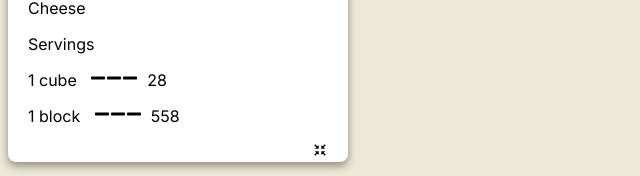
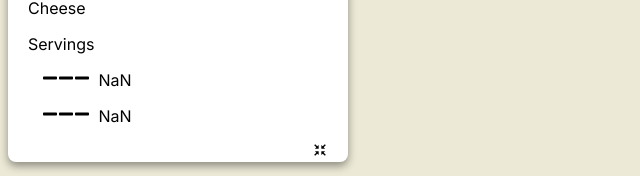
Before and after one commit to devjoshdev/nutritionation-station, a Next.js app: page / in a window 1280 px wide. Both pictures are taken after a click on the icon 320 px from the left and 219 px from the top of the page. Shown: the part 178-354 px from the top of the page, without its empty margins (0-640 px from the left). Built offline with nearby package versions, Linux system fonts and the light colour scheme.

Commit message:
Modify the props to better represent the data returned by API

```diff
--- a/components/Food.js
+++ b/components/Food.js
@@ -17,6 +17,9 @@ const expandContractStyle = {
     float: 'right',
     cursor: 'pointer'
 };
+
+const computeCals = (gramWeight, calsPer100) => ((gramWeight * calsPer100) / (100));
+
 const Food = (props) => {
     const [expanded, setExpanded] = useState(false);
     return (
@@ -28,7 +31,7 @@ const Food = (props) => {
                 {expanded &&
                     <div>
                         <p>Servings</p>
-                        {props.servings.map(serving => <p key={serving.id}>{serving.desc}&nbsp;&nbsp;&nbsp;<FaMinus/><FaMinus/><FaMinus/>&nbsp;&nbsp;{serving.cals}</p>)}
+                        {props.servings.map((serving, idx) => <p key={idx}>{serving.modifier}&nbsp;&nbsp;&nbsp;<FaMinus/><FaMinus/><FaMinus/>&nbsp;&nbsp;{computeCals(serving.gram_weight, props.amount)}</p>)}
                         <BiCollapse style={expandContractStyle} onClick={() => {setExpanded(e => !e)}}/>
                     </div>
                 }
--- a/components/FoodList.js
+++ b/components/FoodList.js
@@ -1,7 +1,7 @@
 const FoodList = ({foods}) => {
     return (
         <div>
-            {foods.map(food => <Food key={food.id} name={food.name} servings={food.servings} calsPer={food.cals}/>)}
+            {foods.map(food => <Food key={food.id} name={food.name} servings={food.servings} amount={food.amount}/>)}
         </div>
     );
 };
```
